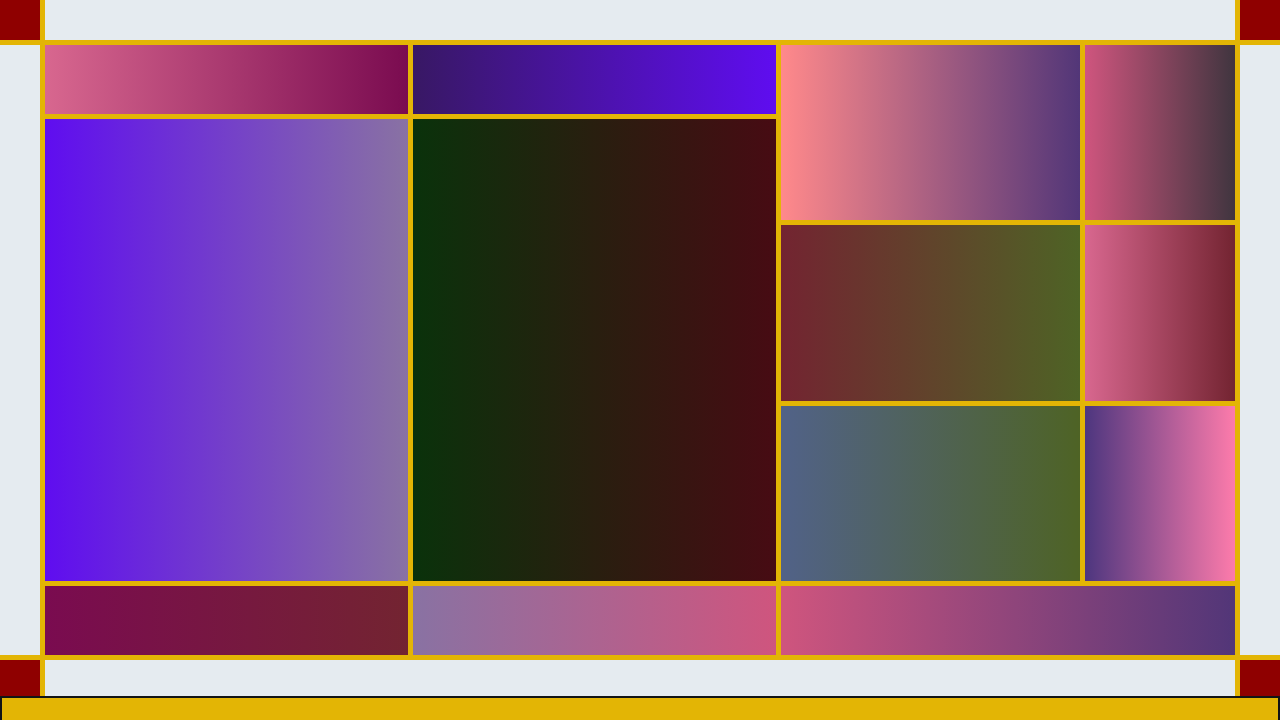
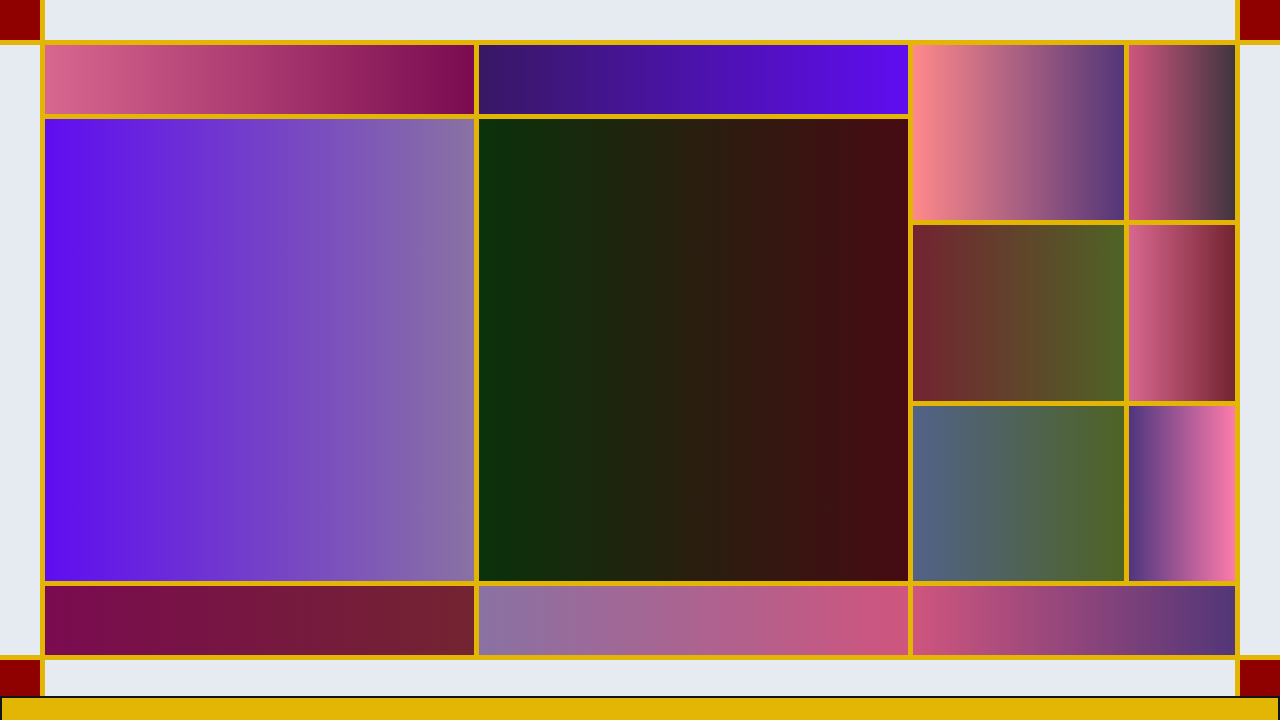
Before and after one commit to andryushale/push-ftp-sachikor, a plain HTML site: page index.html in a window 1280 px wide. Shown: the top 720 px of the page. Drawn offline with nearby package versions, Linux system fonts and the light colour scheme; a web font is replaced by a local one.

Commit message:
grid resize

```diff
--- a/index.html
+++ b/index.html
@@ -327,7 +327,7 @@
 	{
 		grid-area: box;
 		display: grid;
-		grid-template-columns: 1fr 1fr 1.25fr;
+		grid-template-columns: 1fr 1fr .75fr;
 		grid-template-rows: .75fr 2.5fr 2.5fr .75fr;
 		grid-template-areas:
 			"ta sa ka"
```
